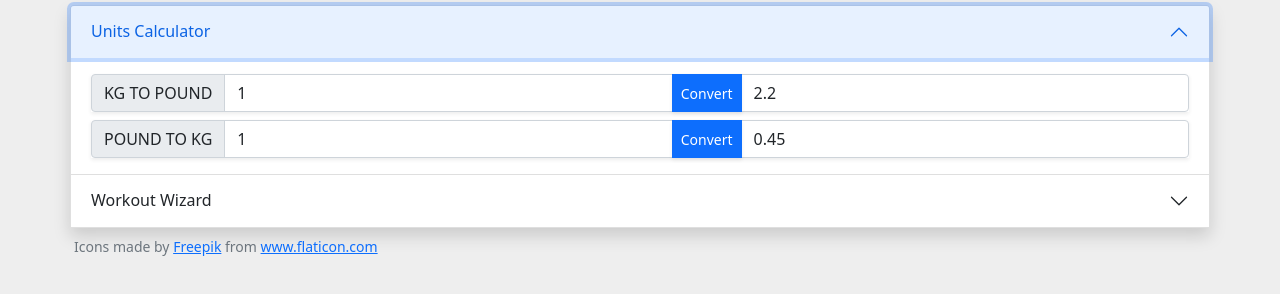
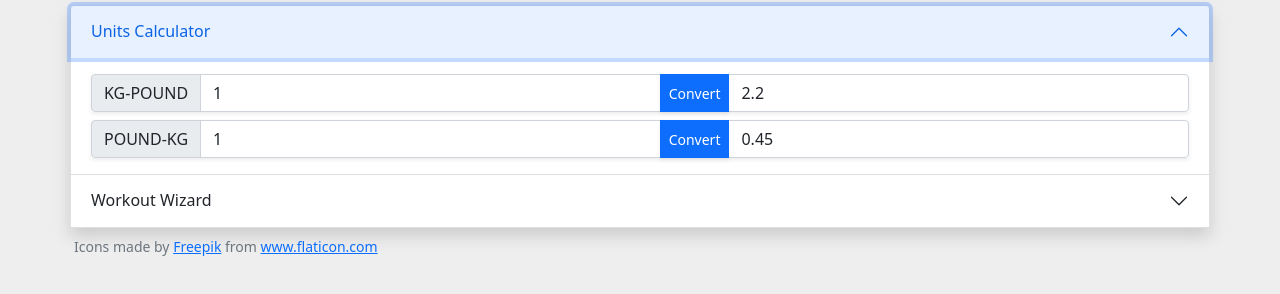
Before and after one commit to chapost1/ego-bob, a plain HTML site: page index.html in a window 1280 px wide. Both pictures are taken after a click on the button "Units Calculator". Shown: the part 90-384 px from the top of the page. Drawn offline with nearby package versions, Linux system fonts and the light colour scheme.

Commit message:
some ui css

```diff
--- a/index.html
+++ b/index.html
@@ -42,7 +42,7 @@
             <div class="accordion-body" id="units-calculator-section">
 
               <div class="input-group mb-2 shadow-sm">
-                <span class="input-group-text">KG TO POUND</span>
+                <span class="input-group-text">KG-POUND</span>
                 <input id="kg-to-pound" type="number" pattern="\d*" inputmode="decimal" class="form-control col-5"
                   placeholder="0" aria-label="kg-to-pound" aria-describedby="kg-to-pound">
                 <input type="button" class="shadow-sm btn btn-sm btn-primary" value="Convert"
@@ -53,7 +53,7 @@
               </div>
 
               <div class="input-group shadow-sm">
-                <span class="input-group-text">POUND TO KG</span>
+                <span class="input-group-text">POUND-KG</span>
                 <input id="pound-to-kg" type="number" pattern="\d*" inputmode="decimal" class="form-control col-5"
                   placeholder="0" aria-label="pound-to-kg" aria-describedby="pound-to-kg">
                 <input type="button" class="shadow-sm btn btn-sm btn-primary" value="Convert"
```
